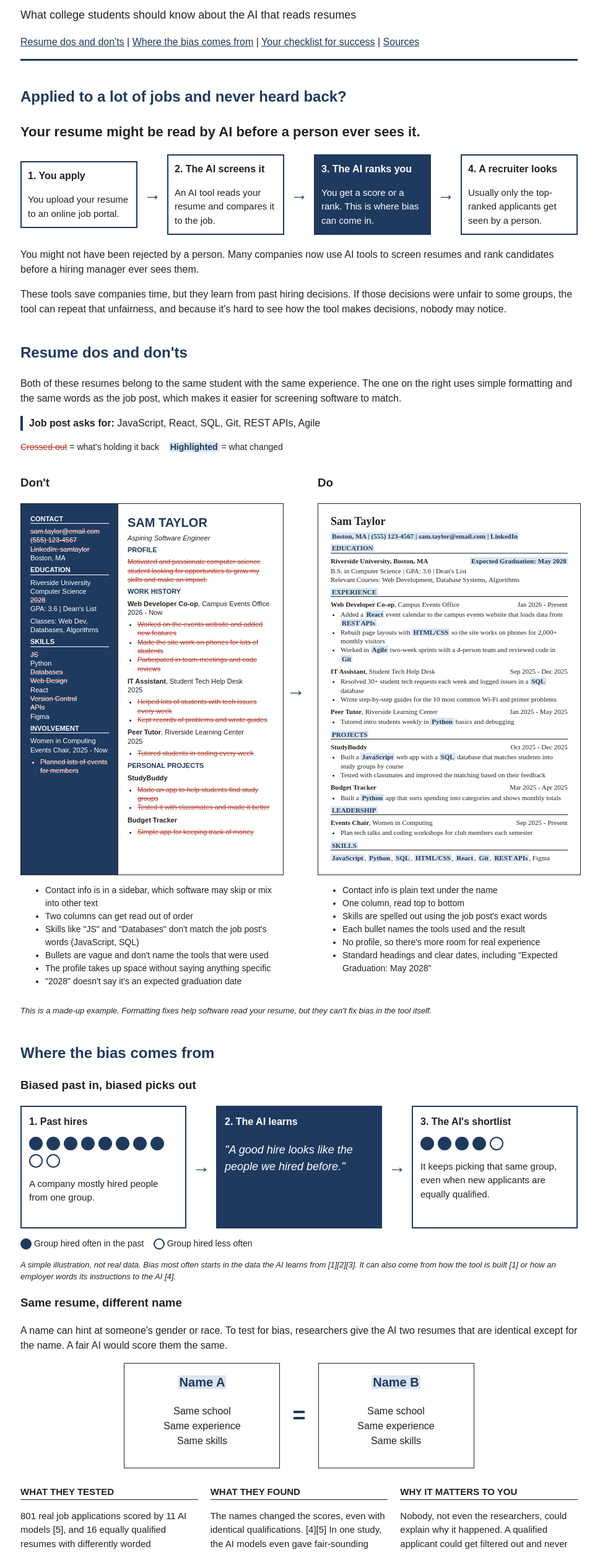
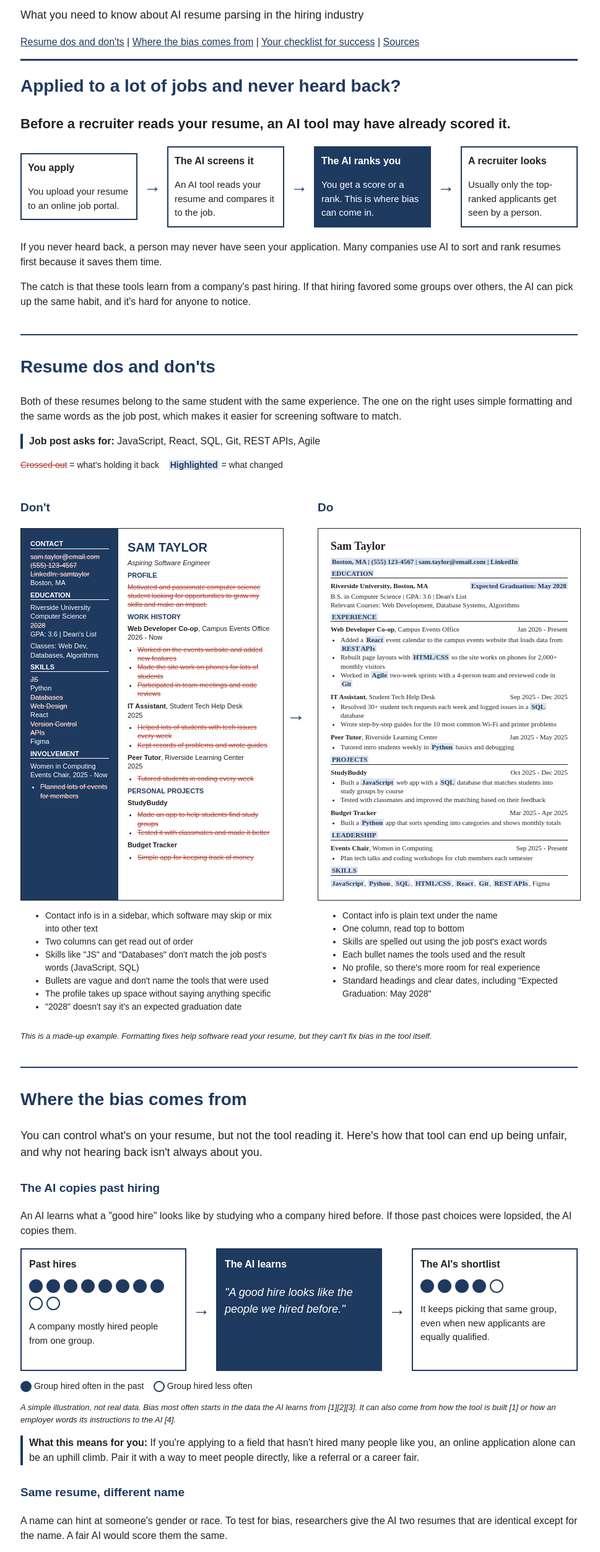
Before and after one commit to afraa2234/screened-out, a plain HTML site: page index.html in a window 1280 px wide. Shown: the part 101-2605 px from the top of the page at 62% size, without its empty margins (157-1126 px from the left). Drawn offline with Linux system fonts and the light colour scheme.

Commit message:
Revise copy for clarity, add takeaways and stat callouts, update README

```diff
--- a/index.html
+++ b/index.html
@@ -10,7 +10,7 @@
 
   <header>
     <h1>Screened Out</h1>
-    <p class="subtitle">What college students should know about the AI that reads resumes</p>
+    <p class="subtitle">What you need to know about AI resume parsing in the hiring industry</p>
     <nav>
       <a href="#resumes">Resume dos and don'ts</a> |
       <a href="#bias">Where the bias comes from</a> |
@@ -23,32 +23,32 @@
 
     <section id="how">
       <h2>Applied to a lot of jobs and never heard back?</h2>
-      <p class="hook">Your resume might be read by AI before a person ever sees it.</p>
+      <p class="hook">Before a recruiter reads your resume, an AI tool may have already scored it.</p>
 
       <div class="flow">
         <div class="step">
-          <strong>1. You apply</strong>
+          <strong>You apply</strong>
           <p>You upload your resume to an online job portal.</p>
         </div>
         <div class="arrow">&rarr;</div>
         <div class="step">
-          <strong>2. The AI screens it</strong>
+          <strong>The AI screens it</strong>
           <p>An AI tool reads your resume and compares it to the job.</p>
         </div>
         <div class="arrow">&rarr;</div>
         <div class="step highlight">
-          <strong>3. The AI ranks you</strong>
+          <strong>The AI ranks you</strong>
           <p>You get a score or a rank. This is where bias can come in.</p>
         </div>
         <div class="arrow">&rarr;</div>
         <div class="step">
-          <strong>4. A recruiter looks</strong>
+          <strong>A recruiter looks</strong>
           <p>Usually only the top-ranked applicants get seen by a person.</p>
         </div>
       </div>
 
-      <p>You might not have been rejected by a person. Many companies now use AI tools to screen resumes and rank candidates before a hiring manager ever sees them.</p>
-      <p>These tools save companies time, but they learn from past hiring decisions. If those decisions were unfair to some groups, the tool can repeat that unfairness, and because it's hard to see how the tool makes decisions, nobody may notice.</p>
+      <p>If you never heard back, a person may never have seen your application. Many companies use AI to sort and rank resumes first because it saves them time.</p>
+      <p>The catch is that these tools learn from a company's past hiring. If that hiring favored some groups over others, the AI can pick up the same habit, and it's hard for anyone to notice.</p>
     </section>
 
     <section id="resumes">
@@ -184,11 +184,13 @@
 
     <section id="bias">
       <h2>Where the bias comes from</h2>
+      <p class="bridge">You can control what's on your resume, but not the tool reading it. Here's how that tool can end up being unfair, and why not hearing back isn't always about you.</p>
 
-      <h3>Biased past in, biased picks out</h3>
+      <h3>The AI copies past hiring</h3>
+      <p>An AI learns what a "good hire" looks like by studying who a company hired before. If those past choices were lopsided, the AI copies them.</p>
       <div class="learn" id="learn">
         <div class="learn-step">
-          <strong>1. Past hires</strong>
+          <strong>Past hires</strong>
           <div class="dots">
             <i class="f"></i><i class="f"></i><i class="f"></i><i class="f"></i><i class="f"></i>
             <i class="f"></i><i class="f"></i><i class="f"></i><i class="o"></i><i class="o"></i>
@@ -197,12 +199,12 @@
         </div>
         <div class="arrow">&rarr;</div>
         <div class="learn-step highlight">
-          <strong>2. The AI learns</strong>
+          <strong>The AI learns</strong>
           <p class="learn-quote">"A good hire looks like the people we hired before."</p>
         </div>
         <div class="arrow">&rarr;</div>
         <div class="learn-step">
-          <strong>3. The AI's shortlist</strong>
+          <strong>The AI's shortlist</strong>
           <div class="dots">
             <i class="f"></i><i class="f"></i><i class="f"></i><i class="f"></i><i class="o"></i>
           </div>
@@ -211,6 +213,7 @@
       </div>
       <p class="legend"><i class="f"></i> Group hired often in the past &nbsp;&nbsp; <i class="o"></i> Group hired less often</p>
       <p class="small">A simple illustration, not real data. Bias most often starts in the data the AI learns from [1][2][3]. It can also come from how the tool is built [1] or how an employer words its instructions to the AI [4].</p>
+      <p class="takeaway"><b>What this means for you:</b> If you're applying to a field that hasn't hired many people like you, an online application alone can be an uphill climb. Pair it with a way to meet people directly, like a referral or a career fair.</p>
 
       <h3>Same resume, different name</h3>
       <p>A name can hint at someone's gender or race. To test for bias, researchers give the AI two resumes that are identical except for the name. A fair AI would score them the same.</p>
@@ -225,18 +228,30 @@
           <p>Same school<br>Same experience<br>Same skills</p>
         </div>
       </div>
+      <p class="r-head">What they tested</p>
+      <div class="stats">
+        <div class="stat">
+          <p class="stat-num">801</p>
+          <p>real job applications [5]</p>
+        </div>
+        <div class="stat">
+          <p class="stat-num">11</p>
+          <p>AI models scoring each one [5]</p>
+        </div>
+        <div class="stat">
+          <p class="stat-num">16</p>
+          <p>equally qualified resumes in a second study [4]</p>
+        </div>
+      </div>
+
       <div class="study-notes">
-        <div>
-          <p class="r-head">What they tested</p>
-          <p>801 real job applications scored by 11 AI models [5], and 16 equally qualified resumes with differently worded instructions [4].</p>
-        </div>
         <div>
           <p class="r-head">What they found</p>
           <p>The names changed the scores, even with identical qualifications. [4][5] In one study, the AI models even gave fair-sounding reasons that hid the bias. [4]</p>
         </div>
         <div>
           <p class="r-head">Why it matters to you</p>
-          <p>Nobody, not even the researchers, could explain why it happened. A qualified applicant could get filtered out and never know why.</p>
+          <p>Your name could affect your score, and you'd never see it happen. That's a good reason not to rely on job portals alone. A referral or an alumni connection puts your resume in front of a person first.</p>
         </div>
       </div>
 
@@ -245,12 +260,12 @@
 
     <section id="checklist">
       <h2>Your checklist for success</h2>
-      <p>You can't fix a biased tool on your own, but you <i>can</i> make sure your resume gets past the AI screening.</p>
+      <p>You can't fix a biased tool on your own, but you <i>can</i> make sure the AI reads your resume correctly, and find ways to get it in front of a person.</p>
       <ul class="checks">
         <li><label><input type="checkbox"> Use keywords from the job post.</label></li>
         <li><label><input type="checkbox"> Keep your resume to a single column with standard headings.</label></li>
         <li><label><input type="checkbox"> Put your contact info at the top, not in a sidebar, header, or table. Make it easy for recruiters to get in contact with you!</label></li>
-        <li><label><input type="checkbox"> Look for ways to reach a person: referrals, career fairs, alumni.</label></li>
+        <li><label><input type="checkbox"> Look for ways to reach a person: referrals, career fairs, alumni. A person can see what a filter might miss.</label></li>
         <li><label><input type="checkbox"> Get your resume reviewed at your campus career center. The more eyes on your resume, the better!</label></li>
       </ul>
     </section>
--- a/styles.css
+++ b/styles.css
@@ -33,11 +33,33 @@ h1 {
 
 h2 {
   color: #1f3a5f;
-  margin-top: 40px;
+  font-size: 28px;
+  margin-top: 0;
+}
+
+h3 {
+  color: #1f3a5f;
+  font-size: 19px;
+  margin-top: 30px;
 }
 
 section {
-  margin-bottom: 30px;
+  margin-bottom: 40px;
+}
+
+/* navy line between the main sections */
+section + section {
+  border-top: 2px solid #1f3a5f;
+  padding-top: 30px;
+}
+
+.bridge {
+  font-size: 18px;
+}
+
+.takeaway {
+  border-left: 4px solid #1f3a5f;
+  padding-left: 10px;
 }
 
 .hook {
@@ -327,6 +349,29 @@ mark {
   margin-top: 0;
 }
 
+.stats {
+  display: flex;
+  gap: 20px;
+  margin-bottom: 10px;
+}
+
+.stat {
+  flex: 1;
+  text-align: center;
+}
+
+.stat p {
+  margin: 0;
+  font-size: 15px;
+}
+
+.stat .stat-num {
+  font-size: 44px;
+  font-weight: bold;
+  color: #1f3a5f;
+  line-height: 1.1;
+}
+
 .study-notes {
   display: flex;
   gap: 20px;
@@ -368,7 +413,7 @@ footer {
 
 /* phones */
 @media (max-width: 700px) {
-  .flow, .compare, .swap, .study-notes {
+  .flow, .compare, .swap, .study-notes, .stats {
     flex-direction: column;
   }
   .pair {
```
Also changed, not shown: 1 other file.
